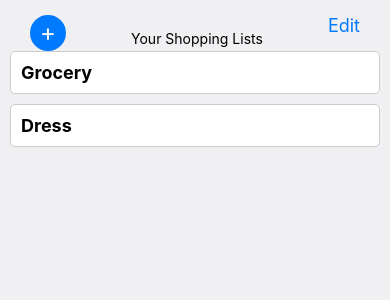
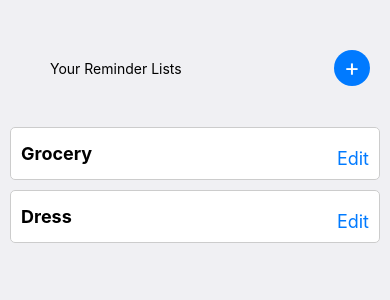
Before and after one commit to apalent/shopcheck-ui, a React Native app: screen /HomePage in a window 390 px wide. Shown: the top 300 px of the page. Built offline with nearby package versions, Linux system fonts and the light colour scheme.

Commit message:
hompage item edit added

```diff
--- a/AppStyles.js
+++ b/AppStyles.js
@@ -11,7 +11,7 @@ export const styles = StyleSheet.create({
         flexDirection: 'row',
         justifyContent: 'space-between',
         paddingHorizontal: 20,
-        paddingTop: 15,
+        paddingTop: 10,
       },
       shoppingListContainer: {
         marginBottom: 10,
@@ -32,6 +32,8 @@ export const styles = StyleSheet.create({
         borderRadius: 18,
         alignItems: 'center',
         justifyContent: 'center',
+        position: 'absolute',
+        right: 10, // Adjust this value as needed
       },
       addButtonText: {
         fontSize: 24,
@@ -40,6 +42,7 @@ export const styles = StyleSheet.create({
       },
       editButton: {
         backgroundColor: 'transparent',
+        marginTop:10,
       },
       editButtonText: {
         fontSize: 18,
@@ -126,4 +129,12 @@ export const styles = StyleSheet.create({
     marginTop: 20,
     width: '100%', // Ensure buttons span the full width of the modal
   },
+  buttonContainer: {
+    flexDirection: 'row',
+    justifyContent: 'space-between',
+    paddingHorizontal: 20,
+    marginTop: 50,
+    marginBottom: 50,
+  },
+
 });
--- a/pages/HomePage.js
+++ b/pages/HomePage.js
@@ -11,6 +11,7 @@ const HomePage = ({ navigation }) => {
       const [newListName, setNewListName] = useState('');
       const [newListDescription, setNewListDescription] = useState('');
       const [modalVisible, setModalVisible] = useState(false);
+      const [editingItem, setEditingItem] = useState(null);
       const handleAddNewList = () => {
         setModalVisible(true);
       };
@@ -21,35 +22,68 @@ const HomePage = ({ navigation }) => {
       };
 
       const handleAddItem = () => {
+        console.log(shoppingLists?.length + 1)
         const newItem = {
-          id: Date.now().toString(),
-          name: newItemName,
-          description: newItemDescription,
+          id: shoppingLists?.length + 1,
+          name: newListName,
+          description: newListDescription,
+          time: Date.now()
         };
-        setItems(currentItems => [...currentItems, newItem]);
+        setShoppingLists(currentItems => [...currentItems, newItem]);
         setModalVisible(false);
       };
+
+      const handleEditItem = (itemId) => {
+        // Find the selected item from the shopping list
+        const selectedItem = shoppingLists.find(item => item.id === itemId);
+
+        // Set the selected item for editing
+        setEditingItem(selectedItem);
+
+        // Show the modal for editing
+        setModalVisible(true);
+      };
+
+      const handleSaveEdit = () => {
+        // Update the shopping list with the edited item's details
+        const updatedShoppingLists = shoppingLists.map(item => {
+          if (item.id === editingItem.id) {
+            return {
+              ...item,
+              name: editingItem.name,
+              description: editingItem.description,
+            };
+          }
+          return item;
+        });
+
+        // Update the shopping list state
+        setShoppingLists(updatedShoppingLists);
+
+        // Close the modal
+        setModalVisible(false);
+      };
+
       return (
         <View style={styles.container}>
-            <View style={styles.header}>
+             <View style={styles.buttonContainer}>
+             <Text style={styles.header}>Your Reminder Lists</Text>
                 <TouchableOpacity onPress={handleAddNewList} style={styles.addButton}>
                     <Text style={styles.addButtonText}>+</Text>
                 </TouchableOpacity>
-                <Text style={styles.header}>Your Shopping Lists</Text>
-                <TouchableOpacity onPress={() => console.log('Edit item pressed')} style={styles.editButton}>
-                    <Text style={styles.editButtonText}>Edit</Text>
-                </TouchableOpacity>
             </View>
-
-
           <FlatList
             data={shoppingLists}
             keyExtractor={(item) => item.id.toString()}
             renderItem={({ item }) => (
               <TouchableOpacity onPress={() => handleShoppingListPress(item.id)}>
                 <View style={styles.shoppingListContainer} >
+                <View style={{ flexDirection: 'row', justifyContent: 'space-between', alignItems: 'center' }}>
                   <Text style={styles.shoppingListTitle}>{item.name}</Text>
-                  {/* Add more details of the shopping list if needed */}
+                  <TouchableOpacity onPress={() => handleEditItem(item.id)} style={styles.editButton}>
+                <Text style={styles.editButtonText}>Edit</Text>
+              </TouchableOpacity>
+              </View>
                 </View>
               </TouchableOpacity>
             )}
@@ -67,20 +101,20 @@ const HomePage = ({ navigation }) => {
             <KeyboardAvoidingView behavior={Platform.OS === 'ios' ? 'padding' : 'height'} style={styles.modalView}>
               <TextInput
                 placeholder="List Name"
-                value={newListName}
-                onChangeText={setNewListName}
+                value={editingItem?.name}
+                onChangeText={(text) => setEditingItem({ ...editingItem, name: text })}
                 style={styles.modalTextInput}
                 autoFocus={true}
               />
               <TextInput
                 placeholder="Description"
-                value={newListDescription}
-                onChangeText={setNewListDescription}
+                value={editingItem?.description}
+                onChangeText={(text) => setEditingItem({ ...editingItem, description: text })}
                 style={styles.modalTextInput}
               />
               <View style={styles.modalButtonContainer}>
                 <Button title="Cancel" onPress={() => setModalVisible(false)} />
-                <Button title="Add" onPress={handleAddItem} />
+                <Button title="Save" onPress={handleSaveEdit} />
               </View>
             </KeyboardAvoidingView>
           </View>
```
